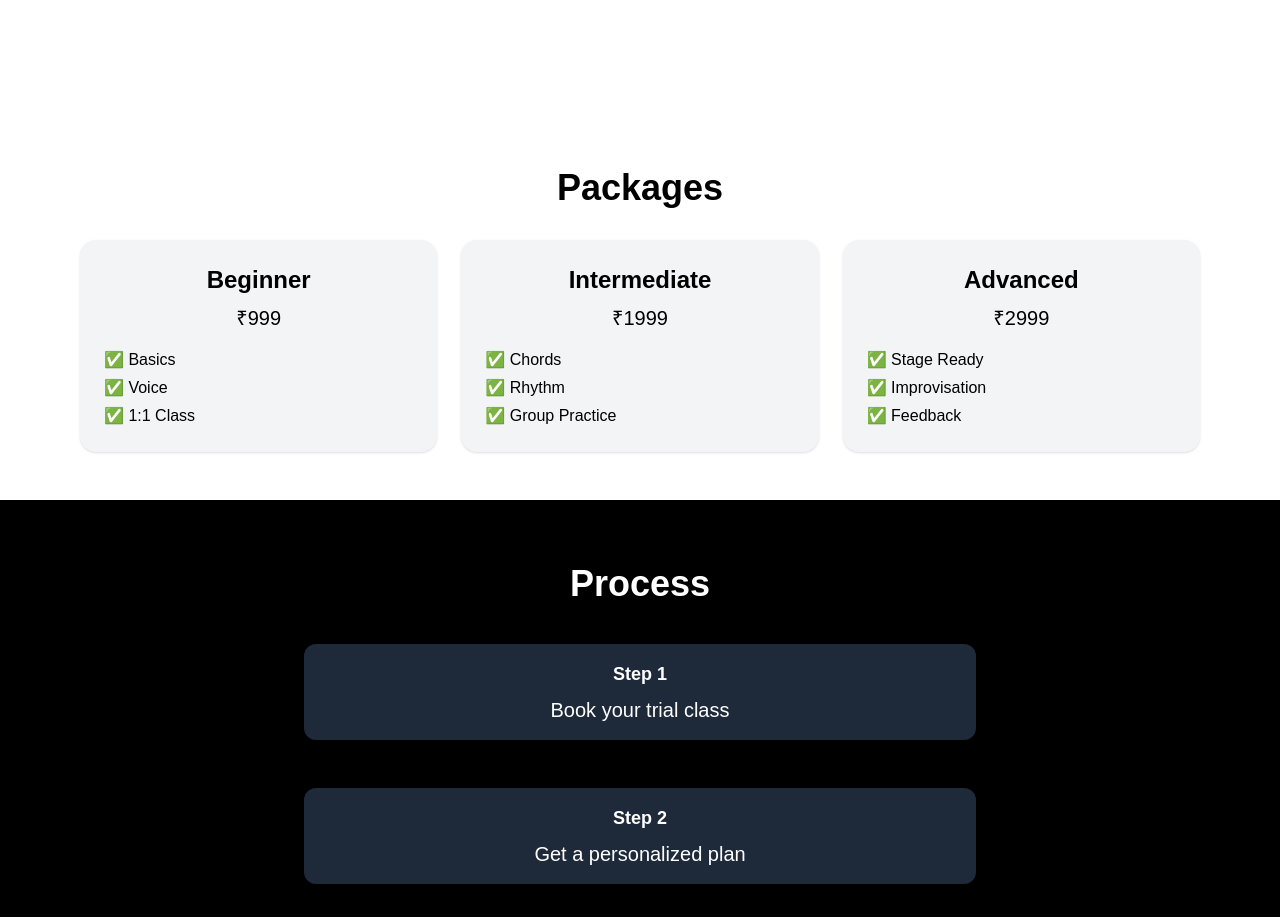
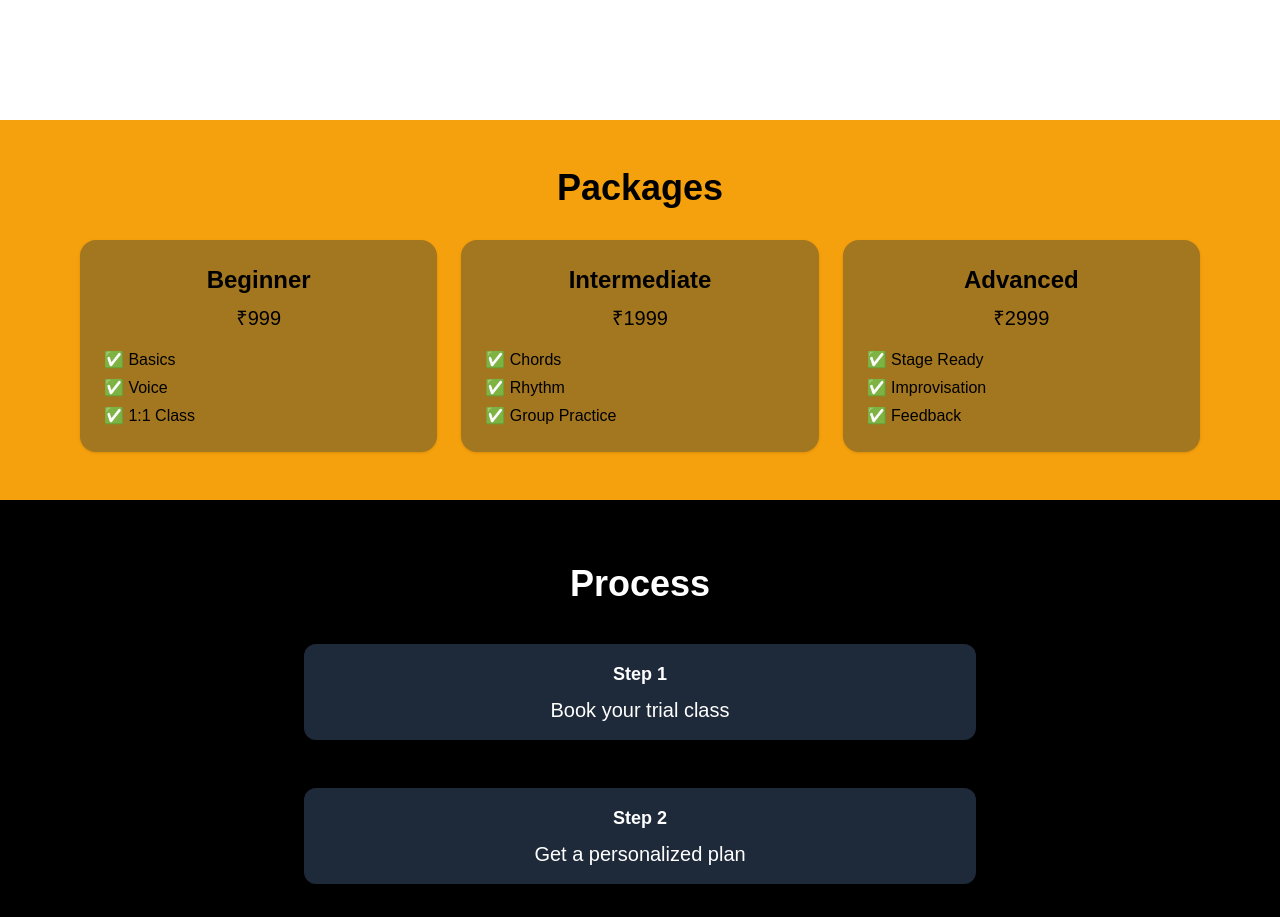
Before and after one commit to itskvsin/nextprac, a Next.js app: page / in a window 1280 px wide. Shown: the part 2120-3037 px from the top of the page. Built offline with nearby package versions, Linux system fonts and the light colour scheme.

Commit message:
changed the bg of packages

```diff
--- a/src/components/Packages.tsx
+++ b/src/components/Packages.tsx
@@ -5,12 +5,12 @@ const packages = [
 ];
 
 export default function Packages() {
-  return (
-    <section className="py-12 bg-white text-black text-center">
+  return ( //
+    <section className="py-12 bg-[#F5A00D]  text-black text-center">
       <h2 className="text-4xl font-bold mb-8">Packages</h2>
       <div className="grid gap-6 sm:grid-cols-2 lg:grid-cols-3 px-4 max-w-6xl mx-auto">
         {packages.map((pkg, i) => (
-          <div key={i} className="bg-gray-100 p-6 rounded-2xl shadow hover:scale-105 transition-transform">
+          <div key={i} className="bg-[#A37720] p-6 rounded-2xl border-[#F5A00D] border-1.5 shadow hover:scale-102 transition-transform">
             <h3 className="text-2xl font-semibold">{pkg.title}</h3>
             <p className="text-xl my-2">{pkg.price}</p>
             <ul className="space-y-1 text-left mt-4">
```
